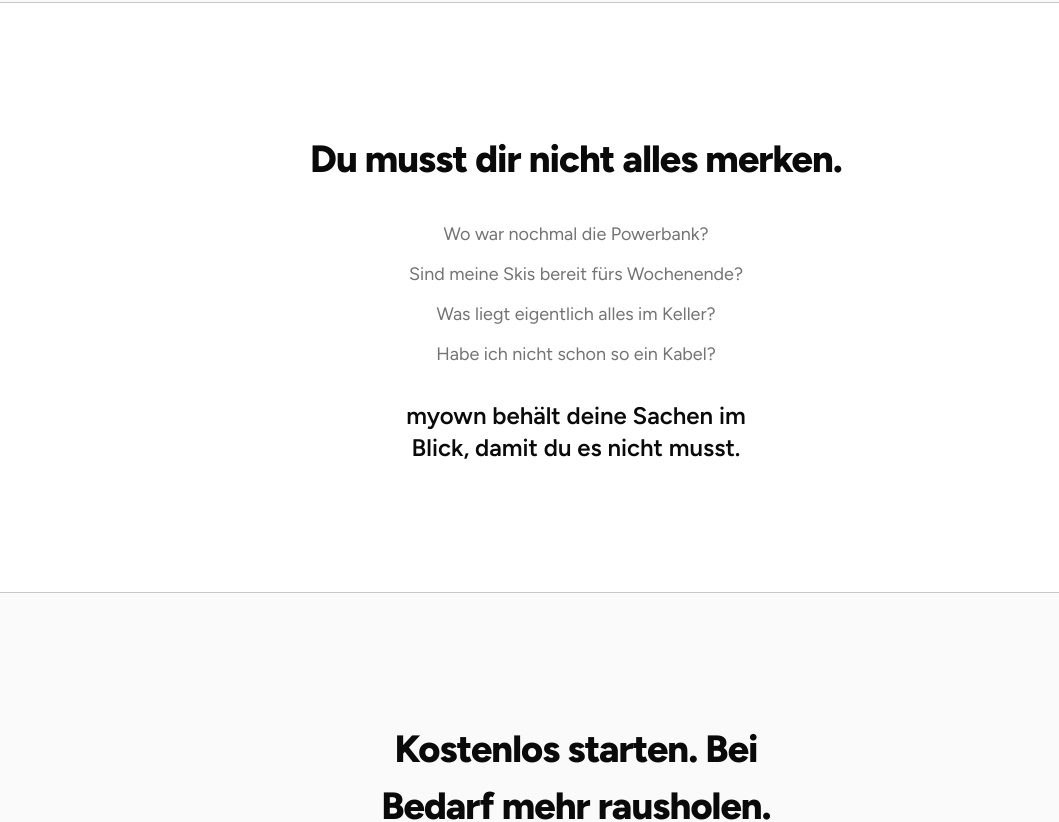
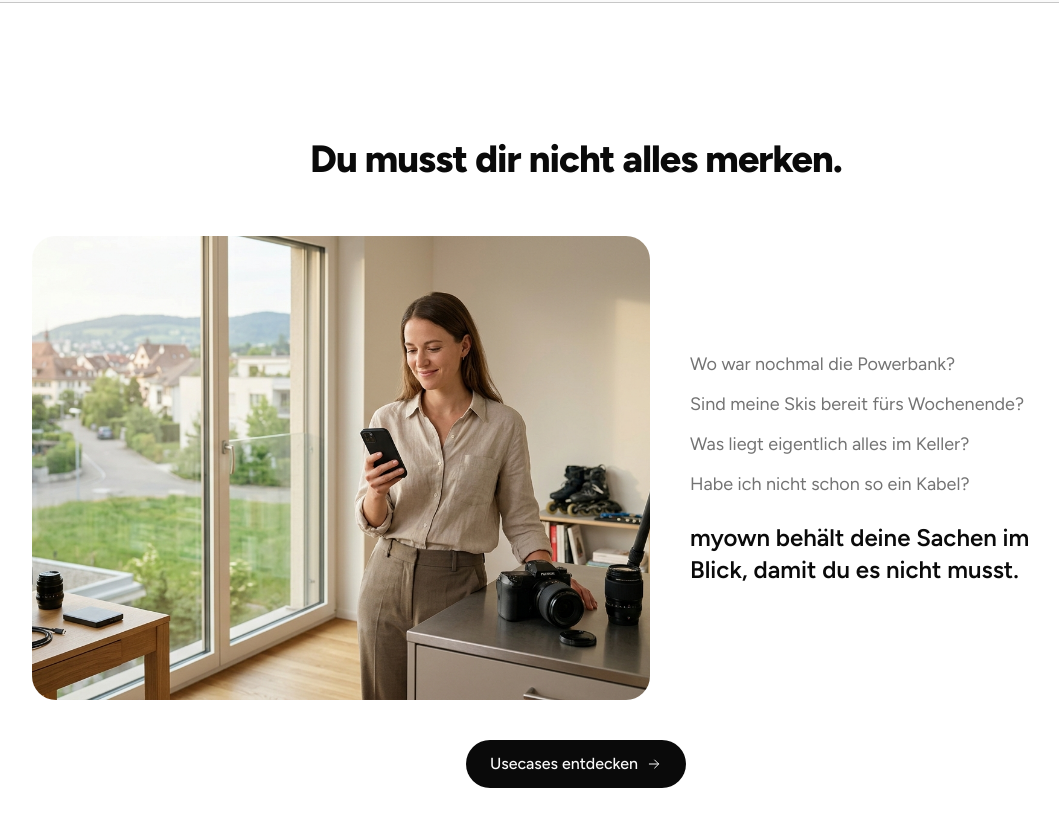
Before and after one commit to mrcldbrnr/marketing-page, a Next.js app: page / in a window 1280 px wide. Shown: the part 2640-3462 px from the top of the page, without its empty margins (64-1123 px from the left). Built offline with nearby package versions, Linux system fonts and the light colour scheme; no server answers.

Commit message:
home: abschnitt usecases

```diff
--- a/src/components/sections/problem.tsx
+++ b/src/components/sections/problem.tsx
@@ -1,14 +1,27 @@
-import { Section } from "@/components/ui/section";
+import Image from "next/image";
+import { Section, SectionHeading } from "@/components/ui/section";
+import { ButtonLink } from "@/components/ui/button";
+import { Icon } from "@/components/ui/icon";
 import { problem } from "@/content/landing";
 
-/** Short, emotional problem/resolution beat — deliberately light, not technical. */
+/** Same layout as the features teaser: title, image left / text right, button below. */
 export function Problem() {
   return (
     <Section tone="surface">
-      <div className="mx-auto flex max-w-2xl flex-col items-center gap-8 text-center">
-        <h2 className="text-[2rem] font-extrabold tracking-tight text-balance sm:text-[2.375rem]">
-          {problem.title}
-        </h2>
+      <SectionHeading title={problem.title} />
+
+      <div className="mt-12 grid items-center gap-10 lg:grid-cols-12">
+        <div className="relative aspect-[4/3] w-full overflow-hidden rounded-3xl lg:col-span-7">
+          <Image
+            src={problem.imageSrc}
+            alt={problem.imageAlt}
+            fill
+            className="object-cover"
+            sizes="(min-width: 1024px) 58vw, 100vw"
+          />
+        </div>
+
+        <div className="flex flex-col gap-6 lg:col-span-5">
           <ul className="flex flex-col gap-3 text-lg text-muted">
             {problem.situations.map((situation) => (
               <li key={situation}>{situation}</li>
@@ -16,6 +29,14 @@
           </ul>
           <p className="text-2xl font-semibold text-balance">{problem.resolution}</p>
         </div>
+      </div>
+
+      <div className="mt-10 flex justify-center">
+        <ButtonLink href="/warum-myown" variant="primary" size="lg">
+          {problem.cta}
+          <Icon name="arrowRight" className="size-4" />
+        </ButtonLink>
+      </div>
     </Section>
   );
 }
--- a/src/content/landing.ts
+++ b/src/content/landing.ts
@@ -15,6 +15,8 @@
 
 export const problem = {
   title: "Du musst dir nicht alles merken.",
+  imageSrc: "/usecases/userstory_anna_Gemini_Generated_Image_xgzmquxgzmquxgzm.jpg",
+  imageAlt: "Anna, Architektur-Fotografin",
   situations: [
     "Wo war nochmal die Powerbank?",
     "Sind meine Skis bereit fürs Wochenende?",
@@ -22,6 +24,7 @@
     "Habe ich nicht schon so ein Kabel?",
   ],
   resolution: "myown behält deine Sachen im Blick, damit du es nicht musst.",
+  cta: "Usecases entdecken",
 };
 
 export const benefits = {
```
Lines whose indentation alone changed are shown as unchanged.
